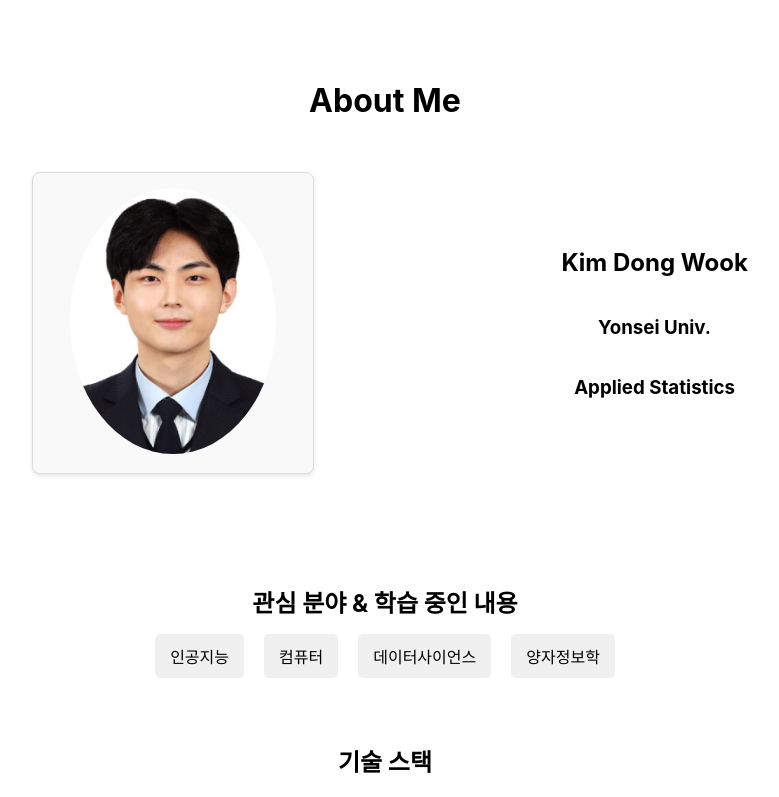
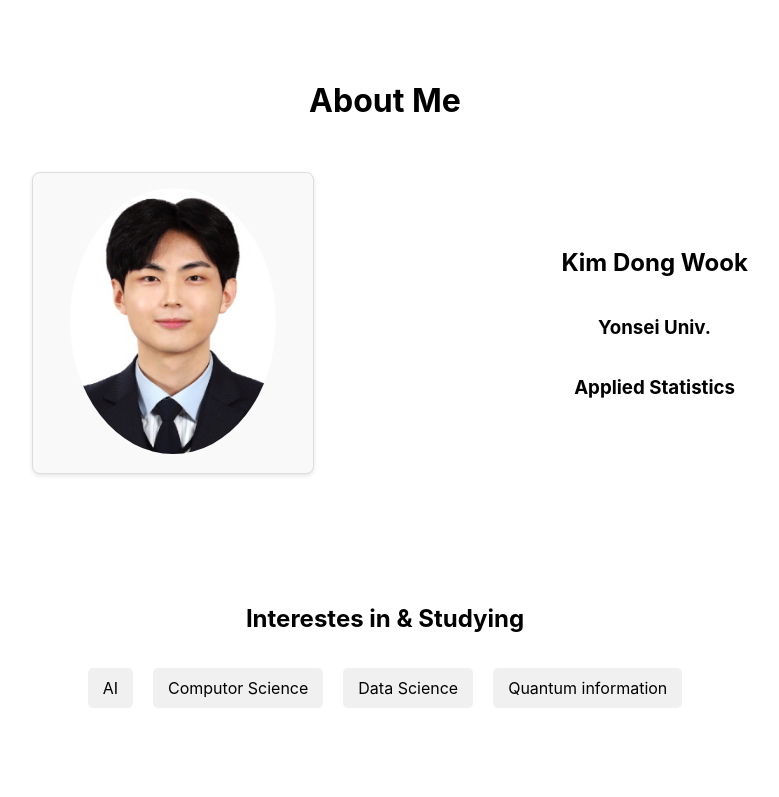
Before and after one commit to Dindb-dong/Dindb-dong.github.io, a React (Create React App) app: page / in a window 1280 px wide. Shown: the top 797 px of the page, without its empty margins (255-1034 px from the left). Built offline with nearby package versions, Linux system fonts and the light colour scheme.

Commit message:
add: Interests

```diff
--- a/src/Interests.css
+++ b/src/Interests.css
@@ -1,7 +1,11 @@
 /* Interests.css */
 .interests {
+  text-align: center;
   padding: 20px;
-  text-align: center;
+}
+
+.wrapper:hover li {
+  background-color: #6f6f6f;
 }
 
 .interests h2 {
@@ -10,7 +14,7 @@
 
 .interests ul {
   list-style: none;
-  padding: 0;
+  padding: 20px;
   margin: 0;
 }
 
@@ -25,6 +29,7 @@
 @media (max-width: 768px) {
   .interests li {
     display: block;
-    margin: 5px auto;
+    margin: 15px auto;
+    width: 60%;
   }
 }
--- a/src/components/Interests.js
+++ b/src/components/Interests.js
@@ -4,13 +4,15 @@ import '../Interests.css';
 
 const Interests = () => (
   <section className="interests">
-    <h2>관심 분야 & 학습 중인 내용</h2>
-    <ul>
-      <li>인공지능</li>
-      <li>컴퓨터</li>
-      <li>데이터사이언스</li>
-      <li>양자정보학</li>
-    </ul>
+    <div className='wrapper'>
+      <h2>Interestes in & Studying</h2>
+      <ul>
+        <li>AI</li>
+        <li>Computor Science</li>
+        <li>Data Science</li>
+        <li>Quantum information</li>
+      </ul>
+    </div>
   </section>
 );
 
```
